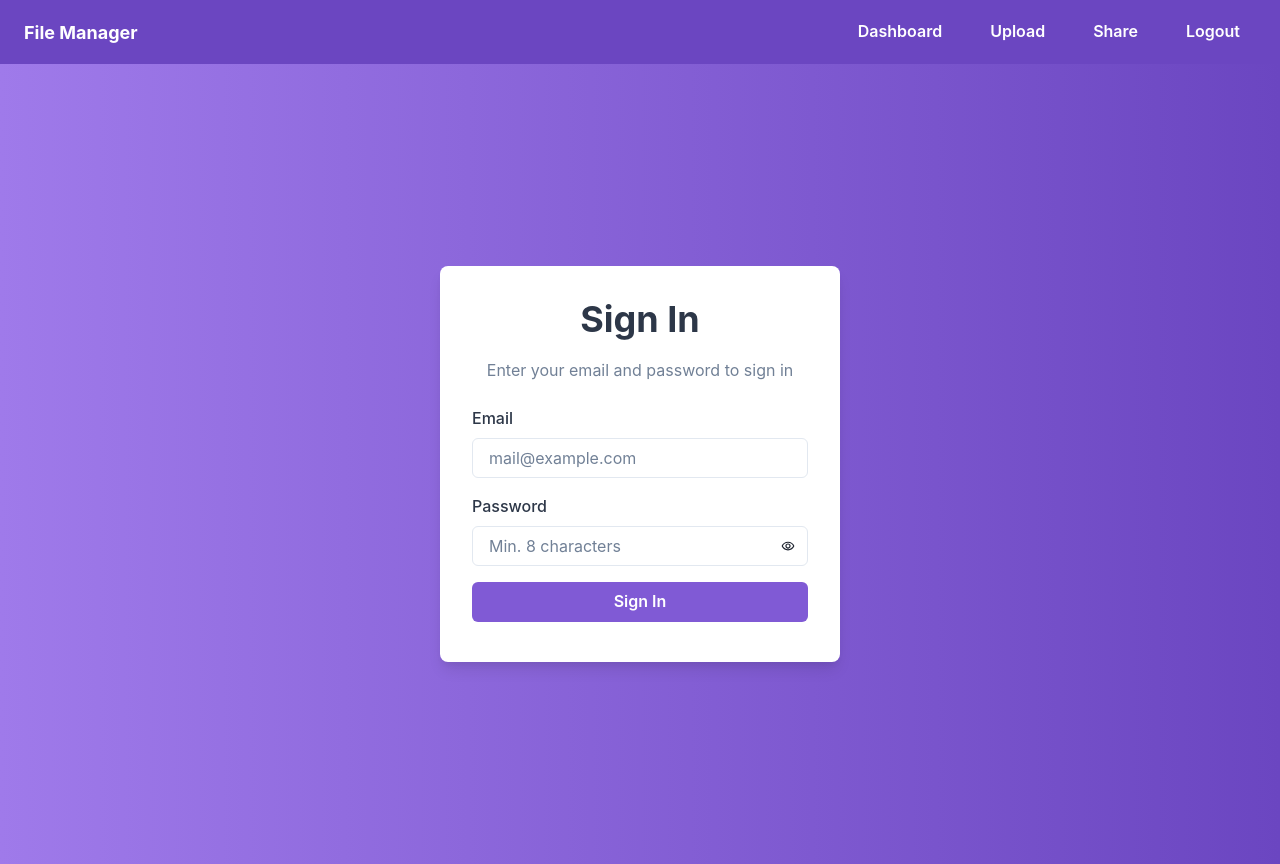
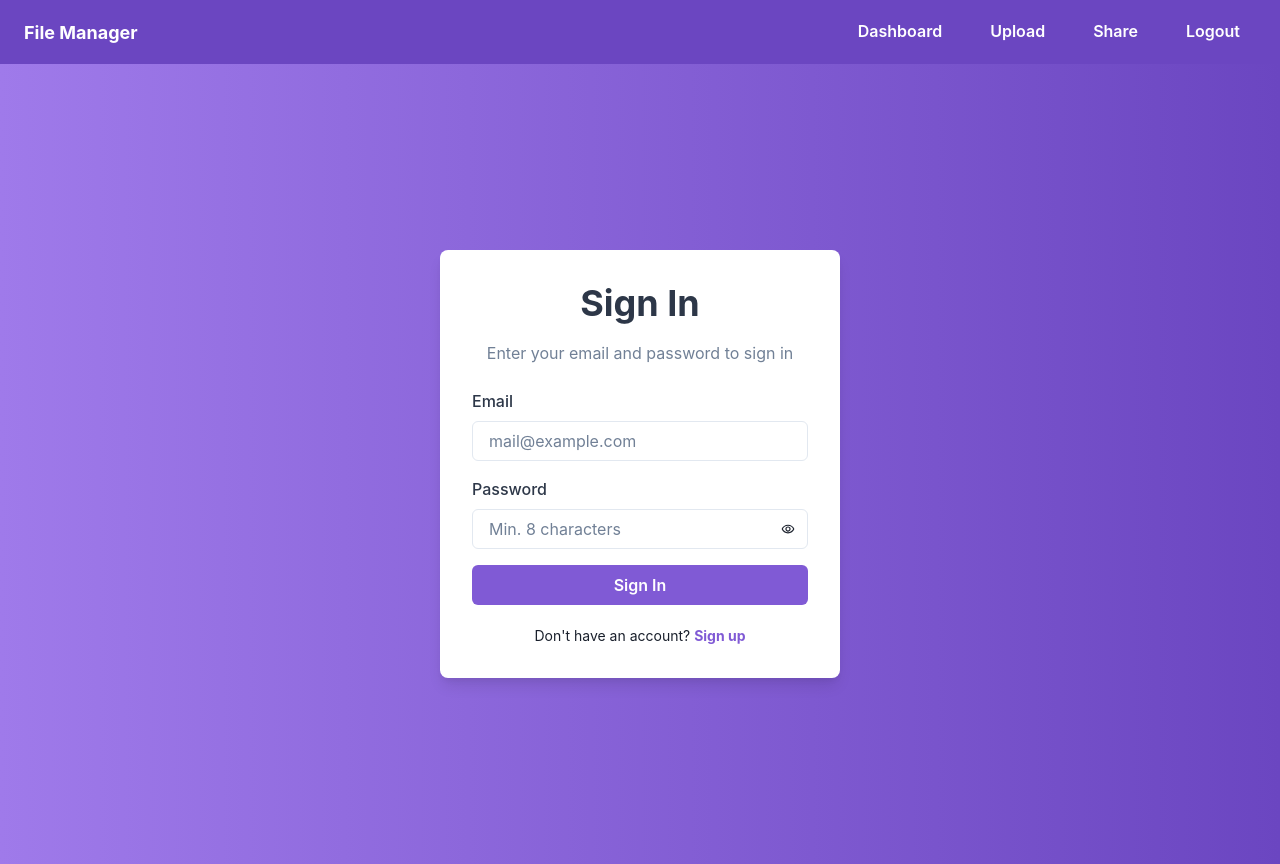
Before and after one commit to bhaveshkumar96/nua-upload, a React (Create React App) app in the folder frontend/: page /signin in a window 1280 px wide. Built offline with nearby package versions, Linux system fonts and the light colour scheme; no server answers.

Commit message:
Add signup link to SignInForm component
Added a link to the signup page for new users.

```diff
--- a/frontend/src/pages/SignInForm.jsx
+++ b/frontend/src/pages/SignInForm.jsx
@@ -15,7 +15,7 @@ import {
 } from "@chakra-ui/react";
 import { RiEyeCloseLine } from "react-icons/ri";
 import { MdOutlineRemoveRedEye } from "react-icons/md";
-import { useNavigate } from "react-router-dom";
+import { useNavigate,Link } from "react-router-dom";
 import axios from "axios";
 const SignInForm = () => {
   const [email, setEmail] = useState("");
@@ -110,6 +110,14 @@ const SignInForm = () => {
         <Button colorScheme="purple" w="100%" mb="2" onClick={handleLogin}>
           Sign In
         </Button>
+        <Text textAlign="center" mt="3" fontSize="sm">
+  Don't have an account?{" "}
+  <Link to="/signup">
+    <Text as="span" color="purple.500" fontWeight="bold" cursor="pointer">
+      Sign up
+    </Text>
+  </Link>
+</Text>
       </Box>
     </Flex>
   );
```
